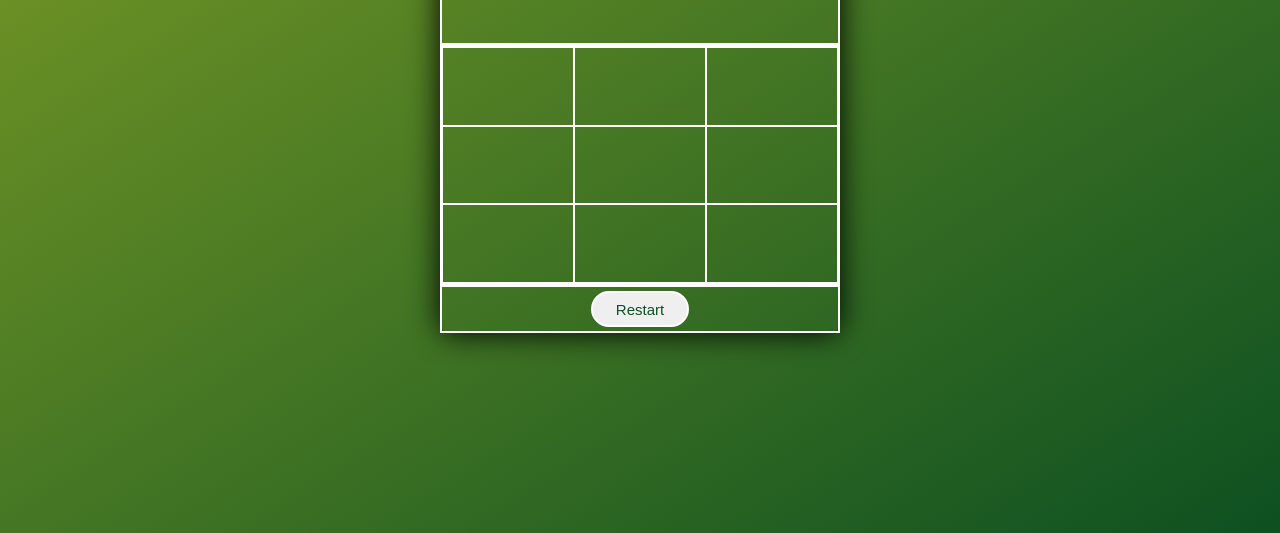
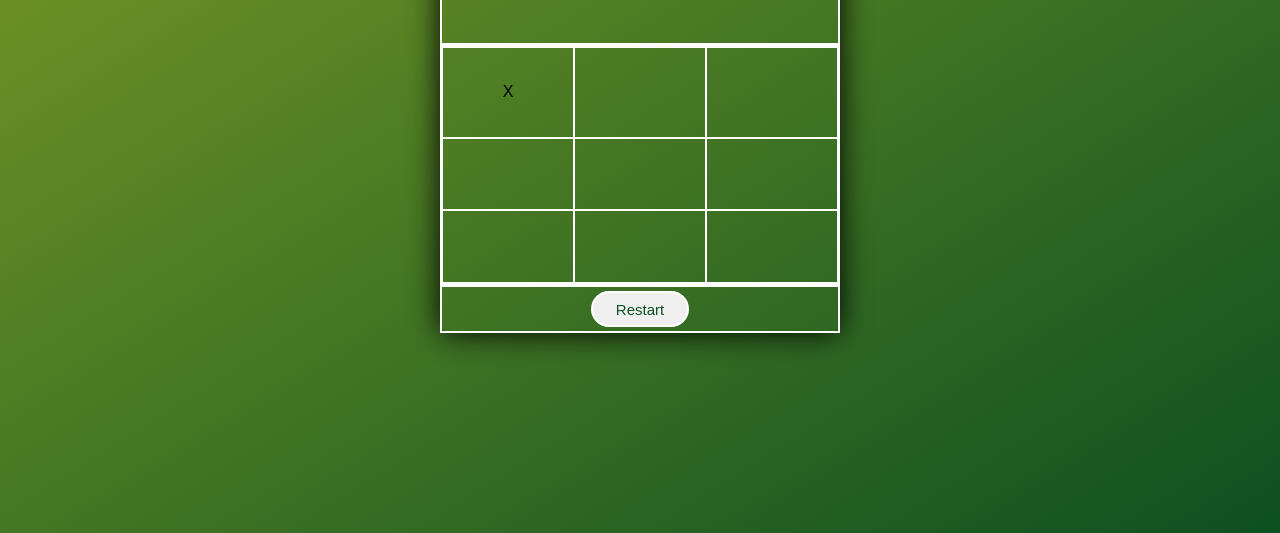
Before and after one commit to Kamya123/Tic-Tac-Toe-Using-JS, a plain HTML site: page index.html in a window 1280 px wide. Both pictures are taken after a click on the element 508 px from the left and 353 px from the top of the page. Shown: the part 267-800 px from the top of the page. Drawn offline with Linux system fonts and the light colour scheme.

Commit message:
adding some js

```diff
--- a/index.html
+++ b/index.html
@@ -16,21 +16,23 @@
                     <i class="toggler-icon"></i>
                 </div>
             </div>
-            <div class="turns">
+
+            <div class="turns"></div>
+
+            <div class="cmplt-box">
+                <div class="box" id="0"></div>
+                <div class="box" id="1"></div>
+                <div class="box" id="2"></div>
+                <div class="box" id="3"></div>
+                <div class="box" id="4"></div>
+                <div class="box" id="5"></div>
+                <div class="box" id="6"></div>
+                <div class="box" id="7"></div>
+                <div class="box" id="8"></div>
             </div>
-            <div class="cmplt-box">
-                <div></div>
-                <div></div>
-                <div></div>
-                <div></div>
-                <div></div>
-                <div></div>
-                <div></div>
-                <div></div>
-                <div></div>
-            </div>
+
             <div class="restart">
-                <button class="btn">Restart</button>
+                <button class="btn" id="restartBtn">Restart</button>
             </div>
         </div>
     </div>
--- a/script.js
+++ b/script.js
@@ -0,0 +1,38 @@
+let boxes = Array.from(document.getElementsByClassName('box'));
+let restartBtn = document.getElementById('restartBtn');
+
+console.log(boxes);
+
+const O_TEXT = 'O';
+const X_TEXT = 'X';
+let currentPlayer = X_TEXT;
+let spaces = Array(9).fill(null);
+
+const startGame = () => {
+    boxes.forEach(box => box.addEventListener('click', boxClicked));
+}
+
+function boxClicked(e) {
+    const id = e.target.id;
+
+    if (!spaces[id]) {
+        spaces[id] = currentPlayer;
+        e.target.innerText = currentPlayer;
+
+        currentPlayer = currentPlayer == X_TEXT ? O_TEXT : X_TEXT;
+    }
+}
+
+restartBtn.addEventListener('click', restart);
+
+function restart() {
+    spaces.fill(null);
+
+    boxes.forEach( box => {
+        box.innerText = '';
+    })
+
+    currentPlayer = X_TEXT;
+}
+
+startGame();
```
